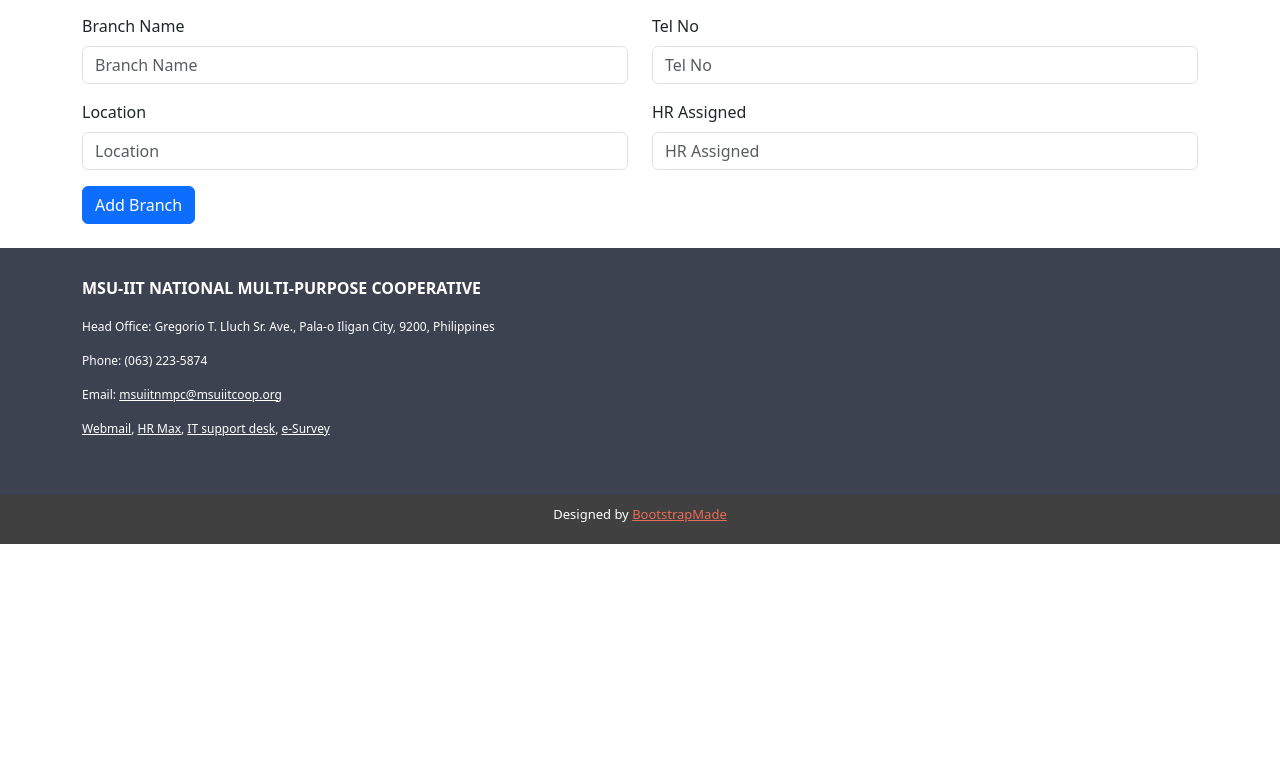
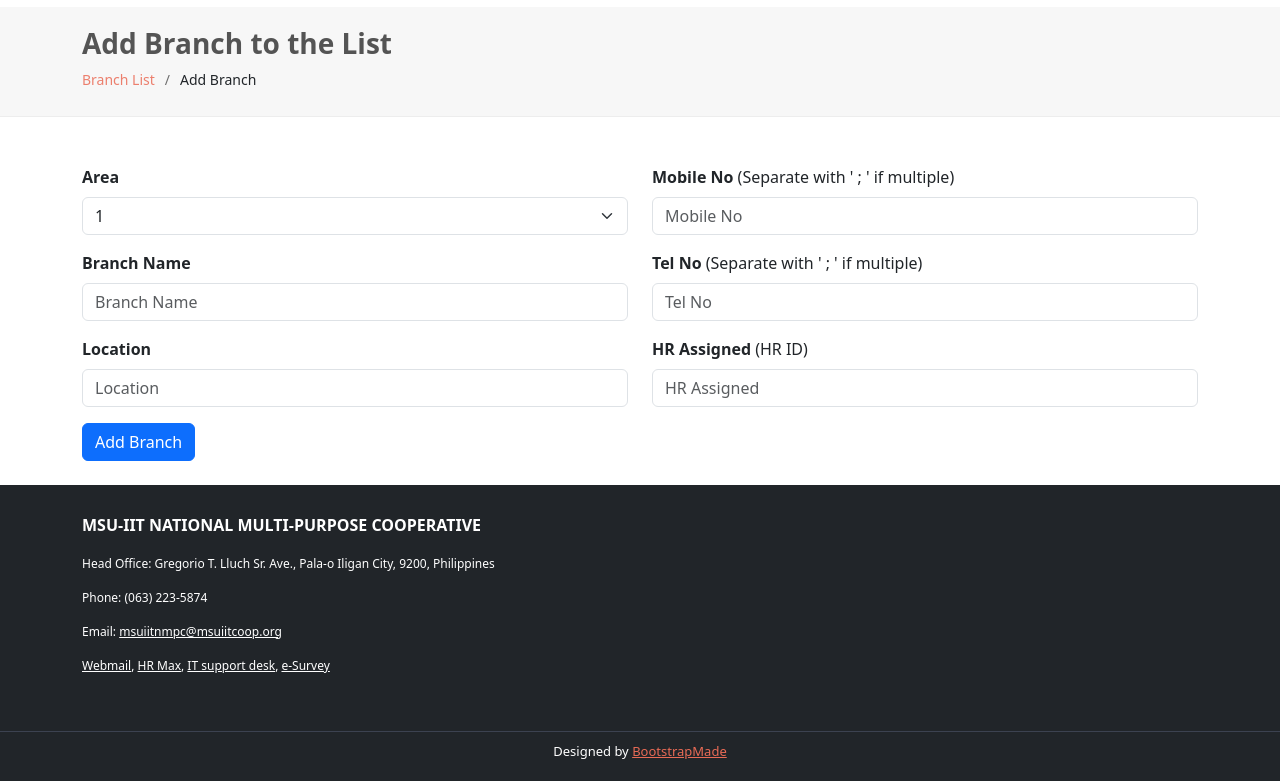
Before and after one commit to russelshaneoguis3/career, a PHP site: page /admin/add-branch.php in a window 1280 px wide. Shown: the part 309-1090 px from the top of the page. Before the commit the page ends 853 px from the top, so only its background shows below. Run offline with PHP 8.4, Linux system fonts and the light colour scheme; the visitor is signed in with stand-in values (Sample User, id 1); some libraries are stand-ins or nearby versions.

Commit message:
paking commit

```diff
--- a/admin/add-branch.php
+++ b/admin/add-branch.php
@@ -5,10 +5,16 @@ include("../connection.php");
 
 if (isset($_SESSION['id']) && isset($_SESSION['username']) && $_SESSION['role'] === 'administrator') {
 
+    // Add Branches
+    if ($_SERVER["REQUEST_METHOD"] == "POST") {
+        // Prepare and bind the SQL statement with placeholders
+        $insertQuery = "INSERT INTO branch (area, branch_name, location, mobile_no, tel_no, hr_assigned)
+                        VALUES (?, ?, ?, ?, ?, ?)";
 
-    //Add Branches
-    if ($_SERVER["REQUEST_METHOD"] == "POST") {
-        // Retrieve data from the form
+        $stmt = $conn->prepare($insertQuery);
+        $stmt->bind_param("isssss", $area, $branchName, $location, $mobileNo, $telNo, $hrAssigned);
+
+        // Set the parameter values
         $area = $_POST['area'];
         $branchName = $_POST['branch_name'];
         $location = $_POST['location'];
@@ -16,18 +22,16 @@ if (isset($_SESSION['id']) && isset($_SESSION['username']) && $_SESSION['role']
         $telNo = $_POST['tel_no'];
         $hrAssigned = $_POST['hr_assigned'];
 
-        // Perform the insertion into the database branch table
-        $insertQuery = "INSERT INTO branch (area, branch_name, location, mobile_no, tel_no, hr_assigned)
-                        VALUES ('$area', '$branchName', '$location', '$mobileNo', '$telNo', '$hrAssigned')";
-
-        if (mysqli_query($conn, $insertQuery)) {
-
+        // Execute the statement
+        if ($stmt->execute()) {
             $_SESSION['addBranchSuccess'] = true;
-
         } else {
             // Handle query execution error
-            echo "Error adding branch: " . mysqli_error($conn);
+            echo "Error adding branch: " . $stmt->error;
         }
+
+        // Close the statement
+        $stmt->close();
     }
 
 ?>
@@ -126,7 +130,7 @@ if (isset($_SESSION['id']) && isset($_SESSION['username']) && $_SESSION['role']
     <!-- ======= Breadcrumbs ======= -->
     <section id="breadcrumbs" class="breadcrumbs">
         <div class="container">
-            <h2>Branch List</h2>
+            <h2>Add Branch to the List</h2>
 
             <ol>
                 <li><a href="career-branch.php">Branch List</a></li>
@@ -145,7 +149,7 @@ if (isset($_SESSION['id']) && isset($_SESSION['username']) && $_SESSION['role']
             <div class="col-md-6">
                 <form method="POST" action="<?php echo $_SERVER['PHP_SELF']; ?>">
                     <div class="mb-3">
-                        <label for="areaLeft" class="form-label">Area</label>
+                        <label for="areaLeft" class="form-label"><b>Area</b></label>
                         <select class="form-select" id="areaLeft" name="area">
                             <option value="1">1</option>
                             <option value="2">2</option>
@@ -153,12 +157,12 @@ if (isset($_SESSION['id']) && isset($_SESSION['username']) && $_SESSION['role']
                         </select>
                     </div>
                     <div class="mb-3">
-                        <label for="branchNameLeft" class="form-label">Branch Name</label>
-                        <input type="text" class="form-control" id="branchNameLeft" name="branch_name" placeholder="Branch Name">
+                        <label for="branchNameLeft" class="form-label"><b>Branch Name</b></label>
+                        <input type="text" class="form-control" id="branchNameLeft" name="branch_name" placeholder="Branch Name" required>
                     </div>
                     <div class="mb-3">
-                        <label for="locationLeft" class="form-label">Location</label>
-                        <input type="text" class="form-control" id="locationLeft" name="location" placeholder="Location">
+                        <label for="locationLeft" class="form-label"><b>Location</b></label>
+                        <input type="text" class="form-control" id="locationLeft" name="location" placeholder="Location" required>
                     </div>
 
 
@@ -167,16 +171,16 @@ if (isset($_SESSION['id']) && isset($_SESSION['username']) && $_SESSION['role']
             <!-- Right Column - Forms on the Right -->
             <div class="col-md-6">
             <div class="mb-3">
-                        <label for="mobileNoLeft" class="form-label">Mobile No</label>
-                        <input type="text" class="form-control" id="mobileNoLeft" name="mobile_no" placeholder="Mobile No">
+                        <label for="mobileNoLeft" class="form-label"><b>Mobile No</b> (Separate with ' ; ' if multiple)</label>
+                        <input type="text" class="form-control" id="mobileNoLeft" name="mobile_no" placeholder="Mobile No" required>
                     </div>
                     <div class="mb-3">
-                        <label for="telNoLeft" class="form-label">Tel No</label>
-                        <input type="text" class="form-control" id="telNoLeft" name="tel_no" placeholder="Tel No">
+                        <label for="telNoLeft" class="form-label"><b>Tel No</b> (Separate with ' ; ' if multiple) </label>
+                        <input type="text" class="form-control" id="telNoLeft" name="tel_no" placeholder="Tel No" required>
                     </div>
                     <div class="mb-3">
-                        <label for="hrAssignedLeft" class="form-label">HR Assigned</label>
-                        <input type="text" class="form-control" id="hrAssignedLeft" name="hr_assigned" placeholder="HR Assigned">
+                        <label for="hrAssignedLeft" class="form-label"><b>HR Assigned</b> (HR ID)</label>
+                        <input type="text" class="form-control" id="hrAssignedLeft" name="hr_assigned" placeholder="HR Assigned" required>
                     </div>
             </div>
         </div>
--- a/admin/admin-dashboard.php
+++ b/admin/admin-dashboard.php
@@ -17,6 +17,8 @@ if (isset($_SESSION['id']) && isset($_SESSION['username']) && $_SESSION['role']
   <link href="admin.css/navbar.css" rel="stylesheet">
   <link href="admin.css/footer.css" rel="stylesheet">
 
+  <link rel="stylesheet" href="https://fonts.googleapis.com/css2?family=Source+Sans+Pro:wght@400;600;700&display=swap">
+
   <!-- JQUERY -->
   <script src="https://code.jquery.com/jquery-3.6.0.min.js"></script>
 
@@ -24,8 +26,8 @@ if (isset($_SESSION['id']) && isset($_SESSION['username']) && $_SESSION['role']
   <script src="admin.js/admin-dashboard.js"></script>
 
    <!-- Favicons -->
-   <link href="admin.pic/logo.png" rel="icon">
-  <link href="admin.pic/logo.png" rel="apple-touch-icon">
+   <link href="admin.pic/nmpc-logo.png" rel="icon">
+  <link href="admin.pic/nmpc-logo.png" rel="apple-touch-icon">
 
   </head>
   <body>
--- a/admin/admin.css/admin-dashboard.css
+++ b/admin/admin.css/admin-dashboard.css
@@ -5,7 +5,8 @@
   box-sizing: border-box;
 }
 body {
-  font-family: Helvetica
+
+  font-family: 'Source Sans Pro', sans-serif;
 }
 html {
   font-size: 16px;
--- a/admin/admin.css/career-branches.css
+++ b/admin/admin.css/career-branches.css
@@ -4,7 +4,8 @@
     box-sizing: border-box;
   }
   body {
-    font-family: Helvetica
+
+    font-family: 'Source Sans Pro', sans-serif;
   }
   html {
     font-size: 16px;
@@ -287,7 +288,7 @@
 # Footer
 --------------------------------------------------------------*/
 #footer {
-  background: #404040;
+  background: #212529;
   padding: 0 0 20px 0;
   color: #fff;
   font-size: 12px;
@@ -295,8 +296,8 @@
 
 
 #footer .footer-top {
-  background: #3C4250;
-  border-top: 1px solid #3C4250;
+  background: #212529;
+  border-top: 1px solid #212529;
   border-bottom: 1px solid #3C4250;
   padding: 30px 0 30px 0;
 }
--- a/admin/admin.css/footer.css
+++ b/admin/admin.css/footer.css
@@ -2,7 +2,7 @@
 # Footer
 --------------------------------------------------------------*/
 #footer {
-    background: #404040;
+    background: #212529;
     padding: 0 0 20px 0;
     color: #fff;
     font-size: 12px;
--- a/admin/admin.css/navbar.css
+++ b/admin/admin.css/navbar.css
@@ -7,6 +7,7 @@
   justify-content: space-between;
   min-height: 60px;
   color: #ffff;
+  background-color: #9C0D0F ;
 }
 .navbar h1 a,
 .navbar ul li a {
```
Also changed, not shown: admin/career-branch.php (+33 -20 lines), admin/admin.pic/coop-logo.png (added), admin/admin.pic/header-logo.png (deleted), admin/admin.pic/logo.png (deleted), admin/admin.pic/nmpc-logo.png (added).
